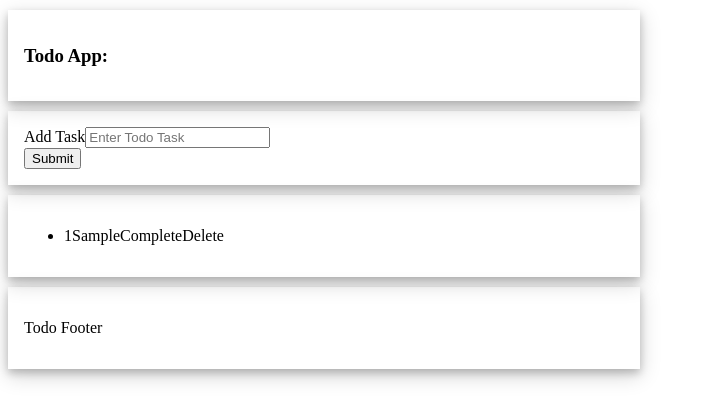
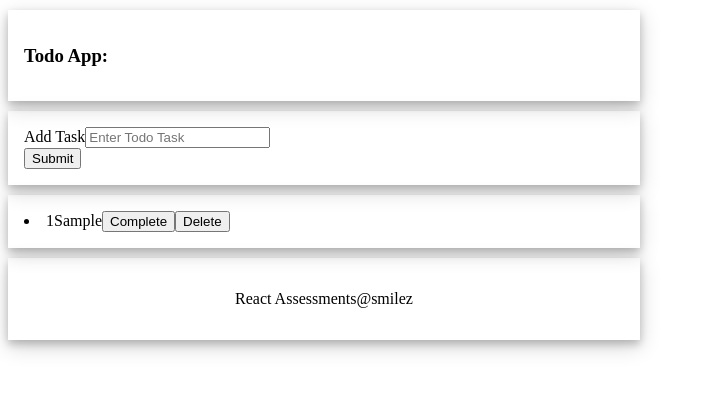
Before and after one commit to vixxjy/klin, a React (Create React App) app: page / in a window 1280 px wide. Both pictures are taken after typing "Sample" into the empty fields and a click on the button "Submit". Shown: the top 420 px of the page, without its empty margins (0-709 px from the left). Built offline with nearby package versions, Linux system fonts and the light colour scheme.

Commit message:
second commit on using react

```diff
--- a/src/App.js
+++ b/src/App.js
@@ -1,7 +1,7 @@
 import React, { Component } from 'react';
 import {Grid} from 'react-bootstrap';
 import './App.css';
-import Todo from './components/Todo';
+import AddTodo from './components/AddTodo';
 import TodoList from './components/TodoList';
 import Footer from './components/Footer';
 
@@ -16,10 +16,10 @@ class App extends Component {
 
     this.addTask = this.addTask.bind( this );
     this.deleteTask = this.deleteTask.bind( this );
+    this.completeTask = this.completeTask.bind( this );
   }
 
   addTask(task) {
-    // console.log("task", task);
     const { tasks, taskId } = this.state;
     this.setState({
       tasks: [
@@ -32,12 +32,17 @@ class App extends Component {
       ],
       taskId: taskId + 1
     })
-    console.log(this.state.tasks + " " + this.state.taskId);
   }
 
   deleteTask( id ) {
     const { tasks } = this.state;
     this.setState({ tasks: tasks.filter( task => task.id !== id ) });
+  }
+
+  completeTask( id ) {
+    const { tasks } = this.state;
+    tasks.find( task => task.id === id ).completed = true;
+    this.setState({ tasks });
   }
 
   render() {
@@ -47,10 +52,14 @@ class App extends Component {
             <h3>Todo App:</h3>
         </Grid>
         <Grid className="purchase-card">
-            <Todo addTask={ this.addTask } />
+            <AddTodo addTask={ this.addTask } />
         </Grid>
         <Grid className="purchase-card">
-            <TodoList tasks={ this.state.tasks} deleteTask={ this.deleteTask }/>
+            <TodoList
+              tasks={ this.state.tasks}
+              deleteTask={ this.deleteTask }
+              completeTask={this.completeTask}
+            />
         </Grid>
         <Grid className="purchase-card">
             <Footer />
--- /dev/null
+++ b/src/components/AddTodo.js
@@ -0,0 +1,48 @@
+import React, { Component } from 'react';
+
+class AddTodo extends Component {
+  constructor(props) {
+    super(props);
+    this.state = {
+      task: '',
+      taskError: ''
+    };
+
+    this.handleChange = this.handleChange.bind(this);
+    this.handleSubmit = this.handleSubmit.bind(this);
+  }
+
+  handleChange(event) {
+    this.setState({task: event.target.value});
+  }
+
+  handleSubmit(event) {
+    event.preventDefault();
+    const { addTask } = this.props;
+    const { task } = this.state;
+
+    if (task.length > 0) {
+      addTask(task);
+      this.setState({ task: '' });
+    }else{
+      this.setState({ taskError: `Task Field Can't Be Empty !!!` });
+    }
+  }
+
+  render() {
+    return (
+      <div>
+        <form onSubmit={this.handleSubmit} >
+          <div className="form-group">
+            <label>Add Task</label>
+            <input type="text" name="task" value={this.state.task} onChange={this.handleChange} className="form-control" placeholder="Enter Todo Task" />
+            <small className="form-text text-danger">{ this.state.taskError }</small>
+          </div>
+          <button type="submit" className="btn btn-primary">Submit</button>
+        </form>
+      </div>
+    )
+  }
+}
+
+export default AddTodo;
--- a/src/components/Footer.js
+++ b/src/components/Footer.js
@@ -3,7 +3,9 @@ import React from 'react'
 const Footer = () => {
   return (
     <div>
-      <p>Todo Footer</p>
+      <p   style={{
+                textAlign: 'center'
+            }}>React Assessments@smilez</p>
     </div>
   )
 }
--- a/src/components/Todo.js
+++ b/src/components/Todo.js
@@ -1,48 +1,17 @@
-import React, { Component } from 'react';
+import React from 'react'
 
-class Todo extends Component {
-  constructor(props) {
-    super(props);
-    this.state = {
-      task: '',
-      taskError: ''
-    };
-
-    this.handleChange = this.handleChange.bind(this);
-    this.handleSubmit = this.handleSubmit.bind(this);
-  }
-
-  handleChange(event) {
-    this.setState({task: event.target.value});
-  }
-
-  handleSubmit(event) {
-    event.preventDefault();
-    const { addTask } = this.props;
-    const { task } = this.state;
-
-    if (task.length > 0) {
-      addTask(task);
-      this.setState({ task: '' });
-    }else{
-      this.setState({ taskError: `Task Field Can't Be Empty !!!` });
-    }
-  }
-
-  render() {
+const Todo = ({ id, task, deleteTask, completeTask, isCompleted }) => {
     return (
-      <div>
-        <form onSubmit={this.handleSubmit} >
-          <div className="form-group">
-            <label>Add Task</label>
-            <input type="text" name="task" value={this.state.task} onChange={this.handleChange} className="form-control" placeholder="Enter Todo Task" />
-            <small className="form-text text-danger">{ this.state.taskError }</small>
-          </div>
-          <button type="submit" className="btn btn-primary">Submit</button>
-        </form>
-      </div>
+        <li className="list-group-item list-group-item-success justify-content-between"
+            style={{
+                textDecoration: isCompleted ? 'line-through' : 'none'
+            }}
+           key={id}>
+            <span className="badge badge-dark">{id + 1}</span>{task}
+            <button type="button" onClick={ () => completeTask( id ) } className="btn btn-outline-info" disabled={isCompleted}>Complete</button>
+            <button type="button" onClick={ () => deleteTask( id ) } className="btn btn-outline-danger">Delete</button>
+        </li>
     )
-  }
 }
 
 export default Todo;
--- a/src/components/TodoList.js
+++ b/src/components/TodoList.js
@@ -1,15 +1,14 @@
-import React from 'react'
+import React from 'react';
+import Todo from './Todo';
 
-const TodoList = ({ tasks, deleteTask }) => {
+const TodoList = ({ tasks, deleteTask, completeTask }) => {
     let listTasks = '';
+
     if (tasks.length > 0) {
         const alltasks = tasks;
-        listTasks = alltasks.map((task) =>
-            <li className="list-group-item active justify-content-between" key={task.id}>
-            <span className="badge badge-dark">{task.id + 1}</span>{task.task}
-            <span className="badge badge-success badge-pill">Complete</span>
-            <span className="badge badge-danger badge-pill">Delete</span>
-            </li>
+        listTasks = alltasks.map((task, index) =>
+          <Todo key={index} id = {task.id} { ...task } isCompleted = {task.completed}
+          deleteTask={deleteTask} completeTask={completeTask} />
         );
     }
     else {
@@ -18,9 +17,7 @@ const TodoList = ({ tasks, deleteTask }) => {
 
   return (
     <div>
-      <ul className="list-group">
-        {listTasks}
-      </ul>
+        { listTasks }
     </div>
   )
 }
```
